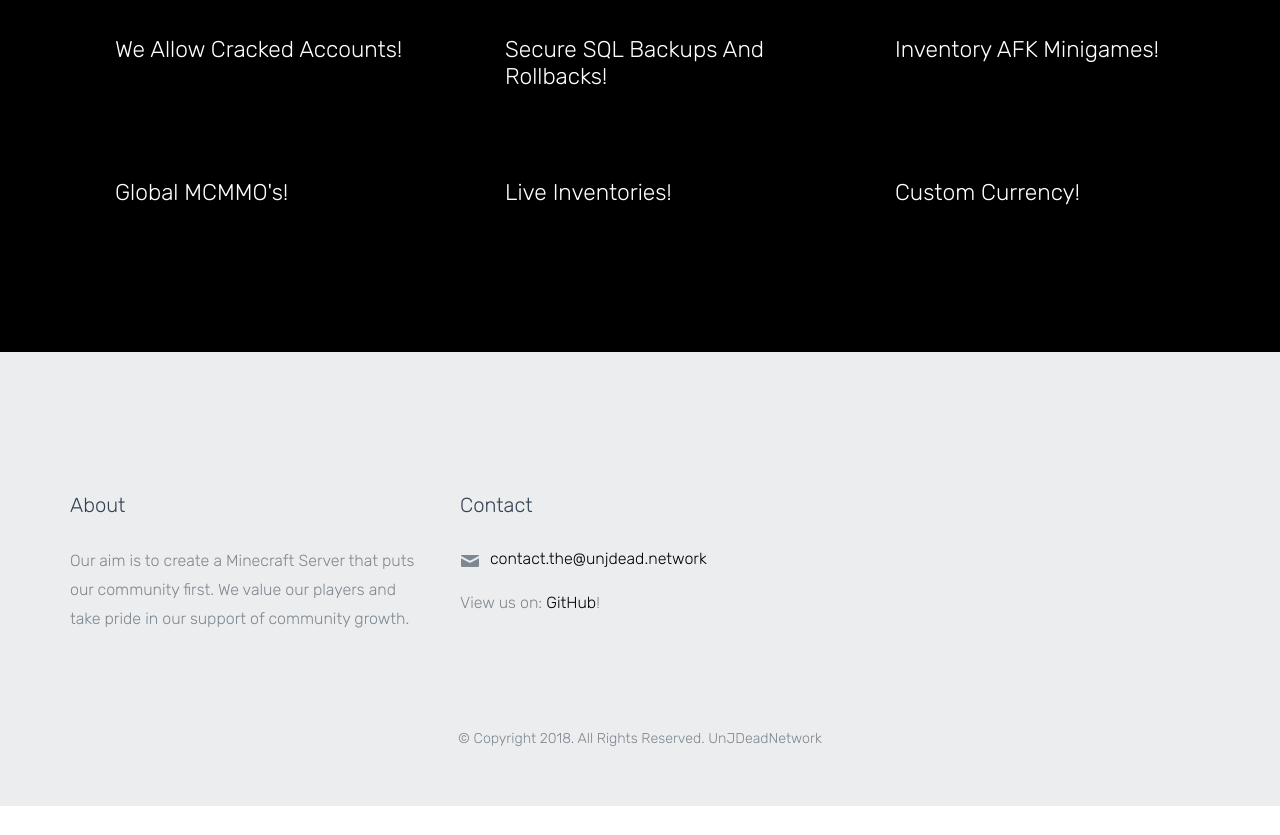
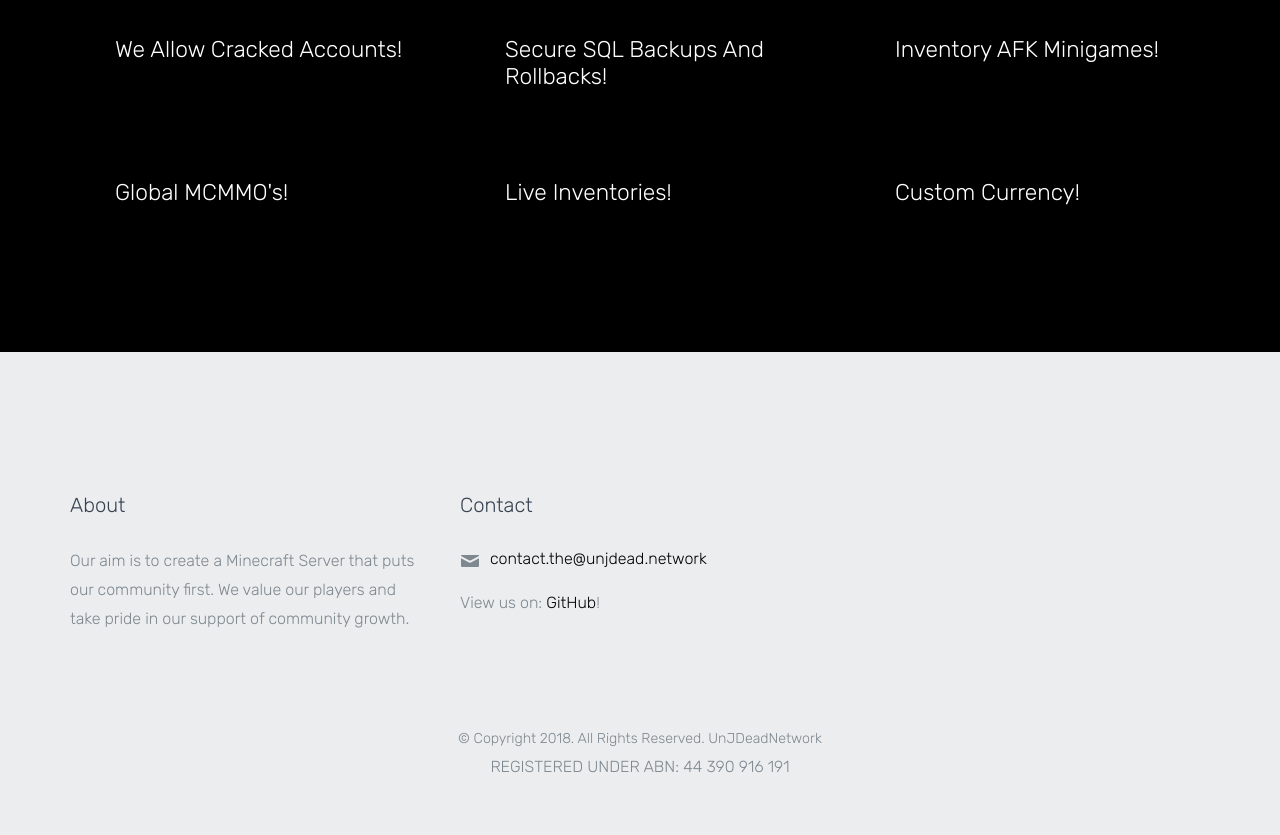
Before and after one commit to UnJDeadNetwork/UnJDeadNetwork, a website: page index.html in a window 1280 px wide. Shown: the part 1692-2527 px from the top of the page. Before the commit the page ends 2498 px from the top, so only its background shows below. Drawn offline with Linux system fonts and the light colour scheme; files whose address does not match are found by name.

Commit message:
Update index.html
Added ABN (Australian Business Number)

```diff
--- a/index.html
+++ b/index.html
@@ -179,6 +179,8 @@
         <div class="col-md-12 text-center">
           <p>
             <small>&copy; Copyright 2018. All Rights Reserved. UnJDeadNetwork</small>
+			<br>
+			REGISTERED UNDER ABN: 44 390 916 191
           </p>
 
         </div>
```
